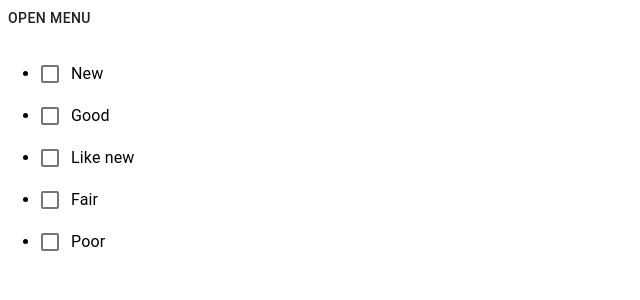
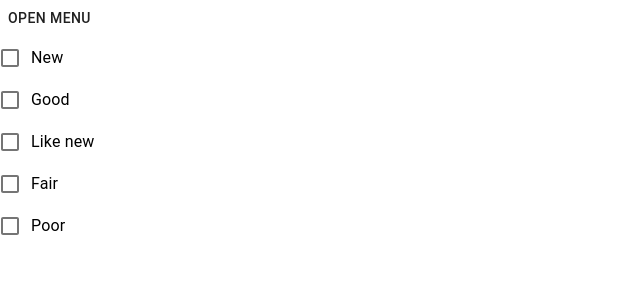
Before and after one commit to imteekay/mercari-search, a Next.js app: page /search/Filters/Condition/ConditionList in a window 1280 px wide. Shown: the top 300 px of the page, without its empty margins (0-640 px from the left). Built offline with nearby package versions, Linux system fonts and the light colour scheme.

Commit message:
Fix list items and key

```diff
--- a/pages/search/Filters/Condition/ConditionList.tsx
+++ b/pages/search/Filters/Condition/ConditionList.tsx
@@ -2,6 +2,7 @@ import { ChangeEvent } from 'react';
 
 import FormControlLabel from '@material-ui/core/FormControlLabel';
 import Checkbox from '@material-ui/core/Checkbox';
+import Box from '@material-ui/core/Box';
 
 import { conditions } from 'Product/Categories/conditions';
 import { useQueryStringForCheckbox } from '../../hooks/useQueryStringForCheckbox';
@@ -15,10 +16,8 @@ const ConditionList = () => {
       updateRouteURL(condition, checked);
     };
 
-  return (
-    <ul>
-      {conditions.map((condition) => (
-        <li>
+  return conditions.map((condition) => (
+    <Box key={condition}>
       <FormControlLabel
         control={
           <Checkbox
@@ -30,10 +29,8 @@ const ConditionList = () => {
         }
         label={condition}
       />
-        </li>
-      ))}
-    </ul>
-  );
+    </Box>
+  ));
 };
 
 export default ConditionList;
--- a/pages/search/Filters/Price/PriceList.tsx
+++ b/pages/search/Filters/Price/PriceList.tsx
@@ -12,6 +12,7 @@ const PriceList = () => {
     <RadioGroup aria-label="Status" name="status">
       {prices.map(({ minPrice, maxPrice, value }) => (
         <FormControlLabel
+          key={`${minPrice}-${maxPrice}-${value}`}
           value={value}
           control={
             <Radio
--- a/pages/search/Filters/Shipping/ShippingList.tsx
+++ b/pages/search/Filters/Shipping/ShippingList.tsx
@@ -15,8 +15,6 @@ const ShippingList = () => {
     };
 
   return (
-    <ul>
-      <li>
     <FormControlLabel
       control={
         <Checkbox
@@ -28,8 +26,6 @@ const ShippingList = () => {
       }
       label="Free Shipping"
     />
-      </li>
-    </ul>
   );
 };
 
--- a/pages/search/Filters/Statuses/StatusesList.tsx
+++ b/pages/search/Filters/Statuses/StatusesList.tsx
@@ -18,6 +18,7 @@ const StatusesList = () => {
     >
       {statuses.map((status) => (
         <FormControlLabel
+          key={status}
           value={status}
           control={<Radio checked={isChecked(status)} />}
           label={status}
```
Also changed, not shown: pages/search/Filters/Categories/CategoriesList.tsx (+5 -2 lines). Lines whose indentation alone changed are shown as unchanged.
